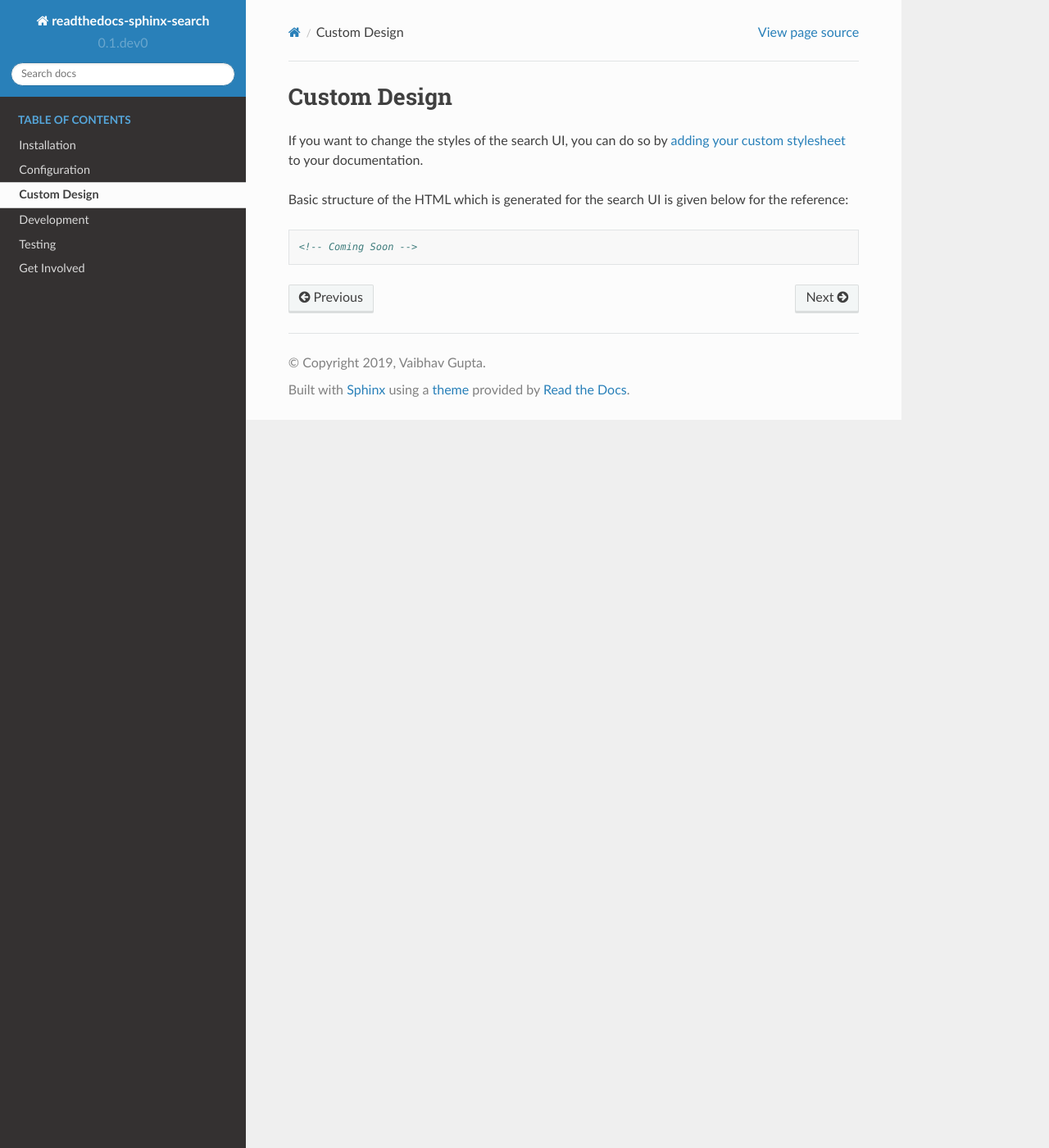
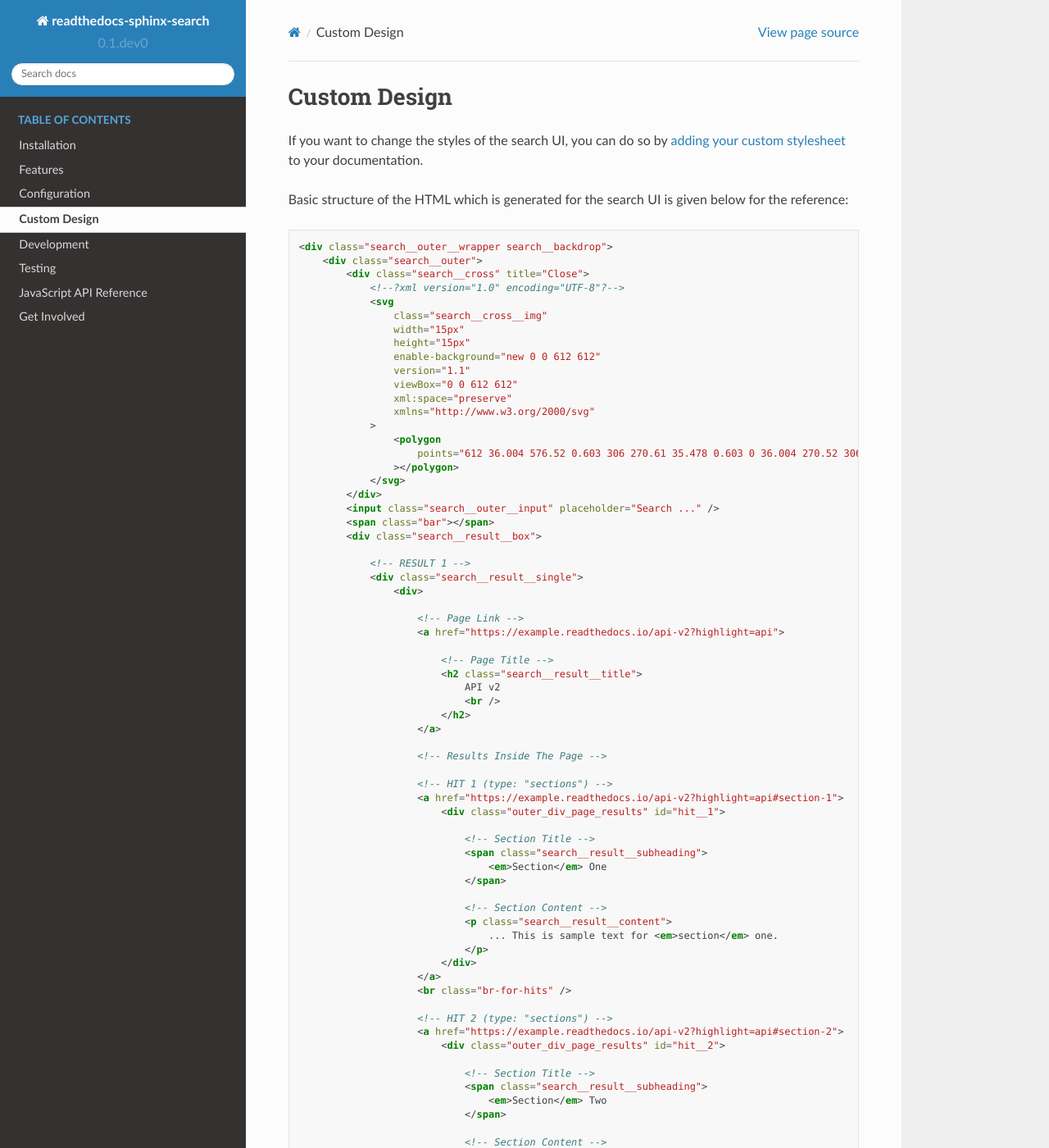
Before and after one commit to readthedocs/readthedocs-sphinx-search, a Sphinx documentation site: the page built from docs/custom-design.rst, in a window 1280 px wide and 1400 px high. Shown: the whole window at 82% size. Built offline with Sphinx 7.4.7 and the Read the Docs theme 2.0.0, drawn with Linux system fonts in a browser that asks for light colours; some of the changed text lies outside the part shown.

Commit message:
update docs

```diff
--- a/docs/conf.py
+++ b/docs/conf.py
@@ -43,7 +43,11 @@ extensions = [
     'sphinx_tabs.tabs',
     'sphinx-prompt',
     'sphinx_search.extension',
+    'sphinx_js',
 ]
+
+# sphinx-js settings
+js_source_path = '../sphinx_search/static/js/'
 
 # Add any paths that contain templates here, relative to this directory.
 templates_path = ['_templates']
--- a/docs/custom-design.rst
+++ b/docs/custom-design.rst
@@ -9,7 +9,107 @@ is given below for the reference:
 
 .. code-block:: html
 
-    <!-- Coming Soon -->
+    <div class="search__outer__wrapper search__backdrop">
+        <div class="search__outer">
+            <div class="search__cross" title="Close">
+                <!--?xml version="1.0" encoding="UTF-8"?-->
+                <svg
+                    class="search__cross__img"
+                    width="15px"
+                    height="15px"
+                    enable-background="new 0 0 612 612"
+                    version="1.1"
+                    viewBox="0 0 612 612"
+                    xml:space="preserve"
+                    xmlns="http://www.w3.org/2000/svg"
+                >
+                    <polygon
+                        points="612 36.004 576.52 0.603 306 270.61 35.478 0.603 0 36.004 270.52 306.01 0 576 35.478 611.4 306 341.41 576.52 611.4 612 576 341.46 306.01"
+                    ></polygon>
+                </svg>
+            </div>
+            <input class="search__outer__input" placeholder="Search ..." />
+            <span class="bar"></span>
+            <div class="search__result__box">
+
+                <!-- RESULT 1 -->
+                <div class="search__result__single">
+                    <div>
+
+                        <!-- Page Link -->
+                        <a href="https://example.readthedocs.io/api-v2?highlight=api">
+
+                            <!-- Page Title -->
+                            <h2 class="search__result__title">
+                                API v2
+                                <br />
+                            </h2>
+                        </a>
+
+                        <!-- Results Inside The Page -->
+
+                        <!-- HIT 1 (type: "sections") -->
+                        <a href="https://example.readthedocs.io/api-v2?highlight=api#section-1">
+                            <div class="outer_div_page_results" id="hit__1">
+
+                                <!-- Section Title -->
+                                <span class="search__result__subheading">
+                                    <em>Section</em> One
+                                </span>
+
+                                <!-- Section Content -->
+                                <p class="search__result__content">
+                                    ... This is sample text for <em>section</em> one.
+                                </p>
+                            </div>
+                        </a>
+                        <br class="br-for-hits" />
+
+                        <!-- HIT 2 (type: "sections") -->
+                        <a href="https://example.readthedocs.io/api-v2?highlight=api#section-2">
+                            <div class="outer_div_page_results" id="hit__2">
+
+                                <!-- Section Title -->
+                                <span class="search__result__subheading">
+                                    <em>Section</em> Two
+                                </span>
+
+                                <!-- Section Content -->
+                                <p class="search__result__content">
+                                    ... This is sample text for <em>section</em> two.
+                                </p>
+                            </div>
+                        </a>
+                        <br class="br-for-hits" />
+
+                        <!-- HIT 3 (type: "domains") -->
+                        <a href="https://example.readthedocs.io/api-v2?highlight=api#section-1-sphinx-domain">
+                            <div class="outer_div_page_results" id="hit__3">
+
+                                <!-- Domain role_name -->
+                                <span class="search__result__subheading">
+                                    http:get
+                                </span>
+
+                                <!-- Domain Content -->
+                                <p class="search__result__content">
+                                    get -- /api/v2/<em>section</em>/ -- in Section One
+                                </p>
+                            </div>
+                        </a>
+                        <br class="br-for-hits" />
+
+                        <!-- Other Results From Same Page -->
+                    </div>
+                </div>
+
+                <!-- Other Results From Different Pages -->
+                <div class="search__result__single"><div>...</div></div>
+                <div class="search__result__single"><div>...</div></div>
+                <div class="search__result__single"><div>...</div></div>
+            </div>
+        </div>
+    </div>
 
 
 .. _adding your custom stylesheet: https://docs.readthedocs.io/page/guides/adding-custom-css.html
--- a/docs/installation.rst
+++ b/docs/installation.rst
@@ -38,7 +38,7 @@ Then, enable this extension by adding it to your ``conf.py``.
     ]
 
 After installing the package and adding it to your ``conf.py`` file,
-build your documentation again on `Read the Docs`_ and then you can see the search
+build your documentation again on `Read the Docs`_ and you can see the search
 UI in your documentation.
 
 
--- a/docs/requirements.txt
+++ b/docs/requirements.txt
@@ -3,3 +3,4 @@ sphinx-prompt==1.1.0
 sphinx-tabs==1.1.10
 sphinx-rtd-theme==0.4.3
 sphinx-notfound-page==0.3
+sphinx-js==2.7.1
```
Also changed, not shown: docs/features.rst (added, +60 -0 lines), docs/index.rst (+9 -23 lines), docs/js-api-reference.rst (added, +29 -0 lines), docs/testing.rst (+5 -2 lines), 1 other file.
